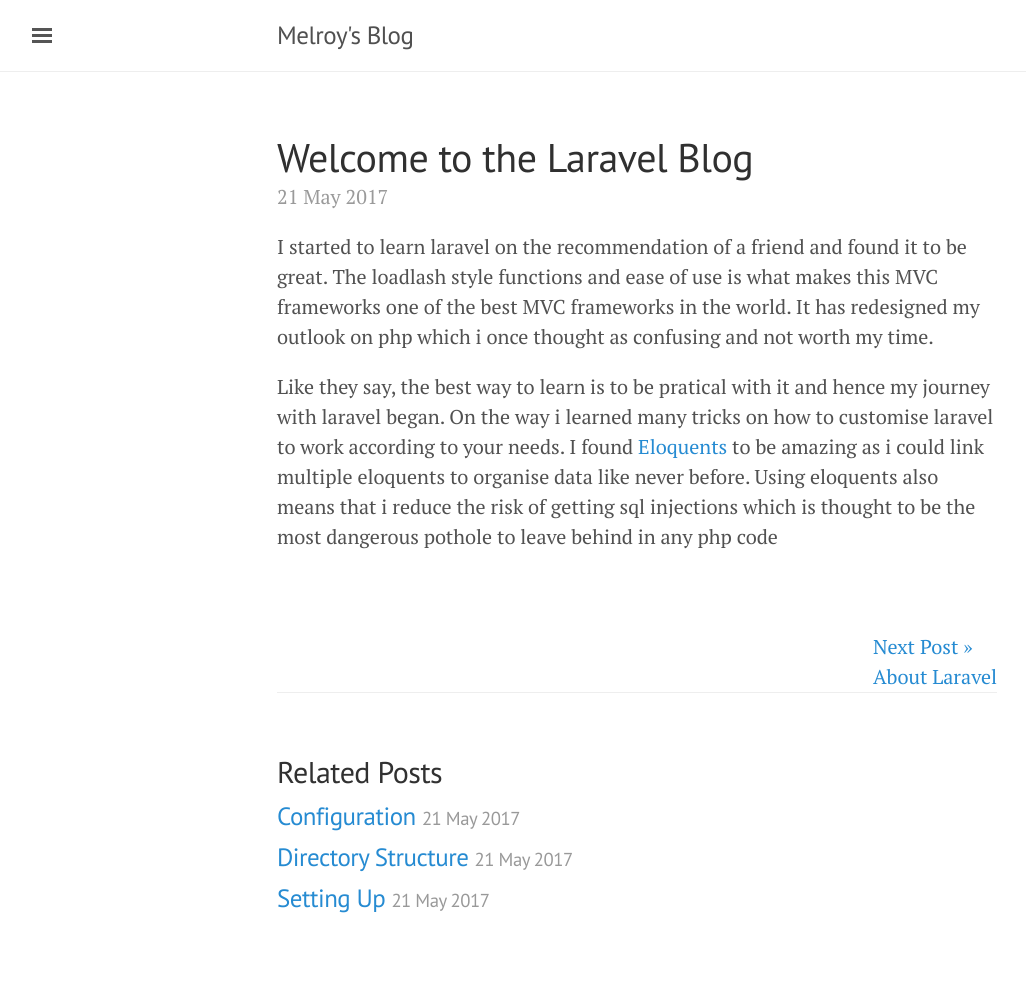
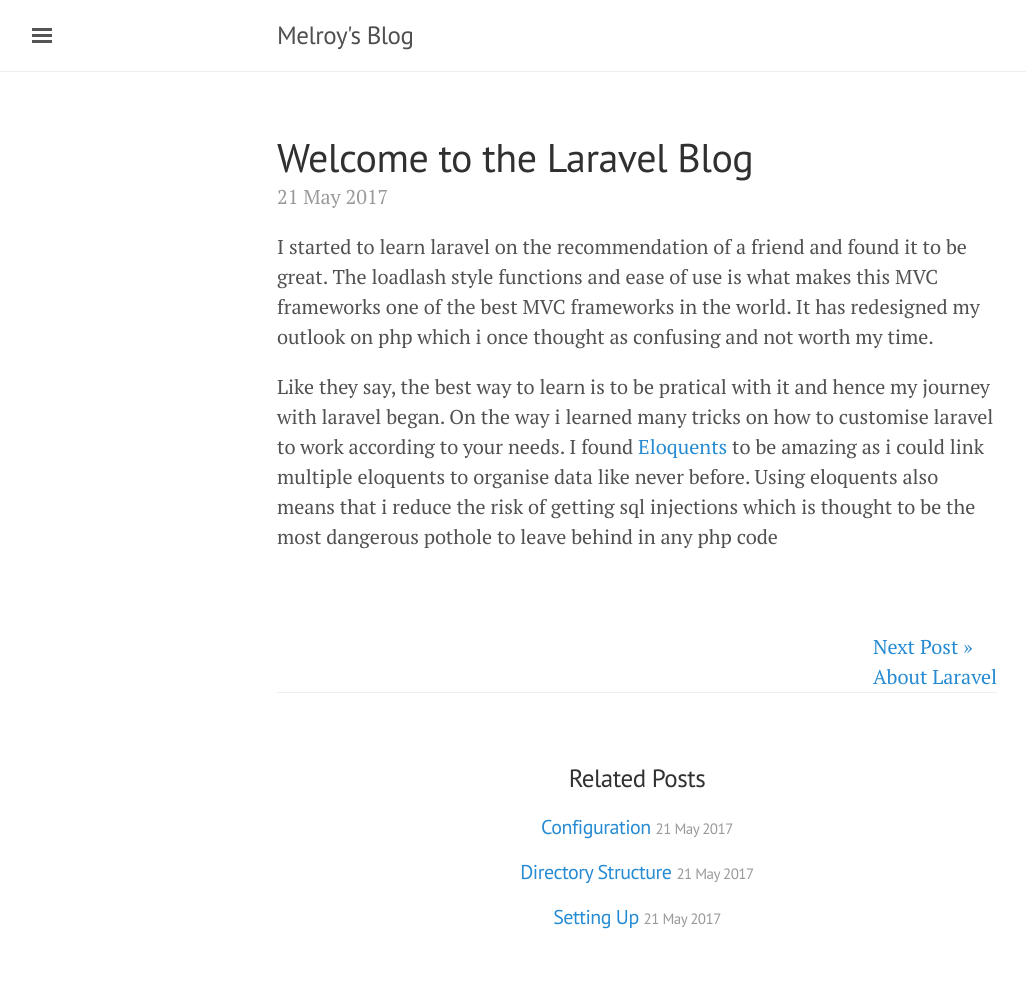
Before and after one commit to meldsza/meldsza.github.io, a Jekyll site: the page built from _posts/2017-05-21-introduction.md, in a window 1280 px wide. Shown: the whole page, without its empty margins (3-1029 px from the left). Built offline with Jekyll 4.4.1, drawn with Linux system fonts in a browser that asks for light colours.

Commit message:
Update post.html

```diff
--- a/_layouts/post.html
+++ b/_layouts/post.html
@@ -11,17 +11,19 @@
 {% include footer.html %}
 
 <div class="related">
-  <h2>Related Posts</h2>
+  <center>
+  <h3>Related Posts</h3>
   <ul class="related-posts">
     {% for post in site.related_posts limit:3 %}
       <li>
-        <h3>
+        <h4>
           <a href="{{ site.baseurl }}{{ post.url }}">
             {{ post.title }}
             <small>{{ post.date | date_to_string }}</small>
           </a>
-        </h3>
+        </h4>
       </li>
     {% endfor %}
   </ul>
+</center>
 </div>
```
